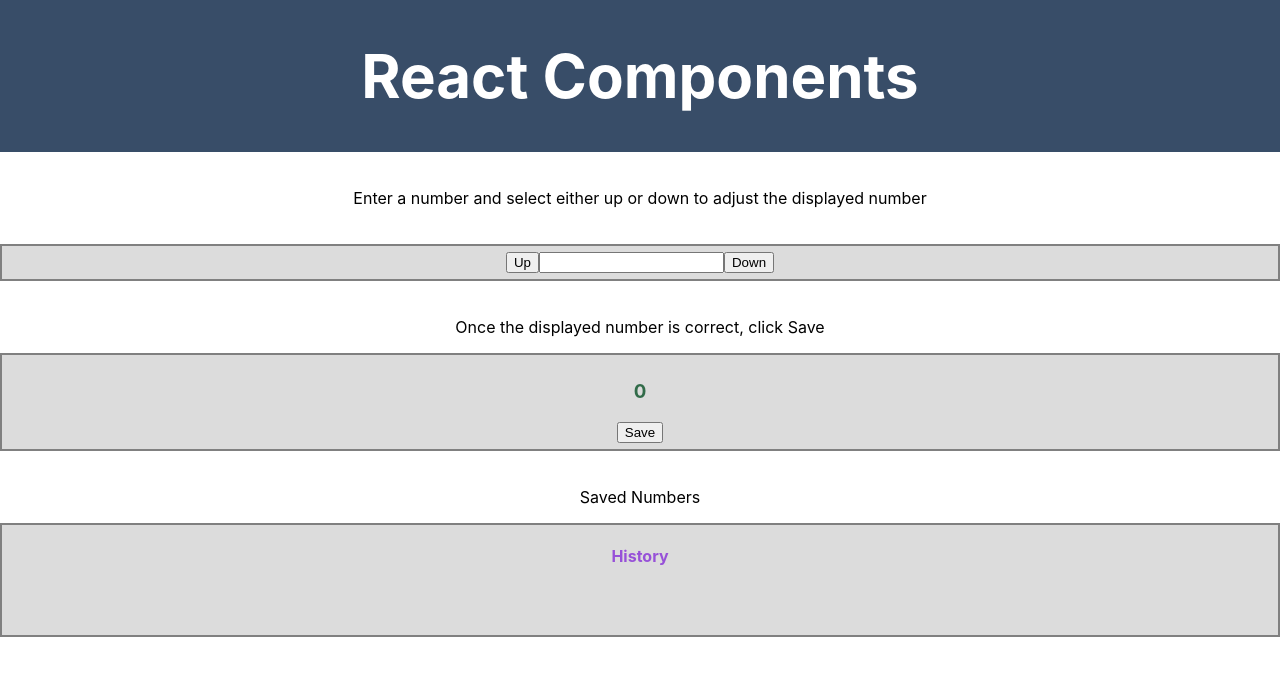
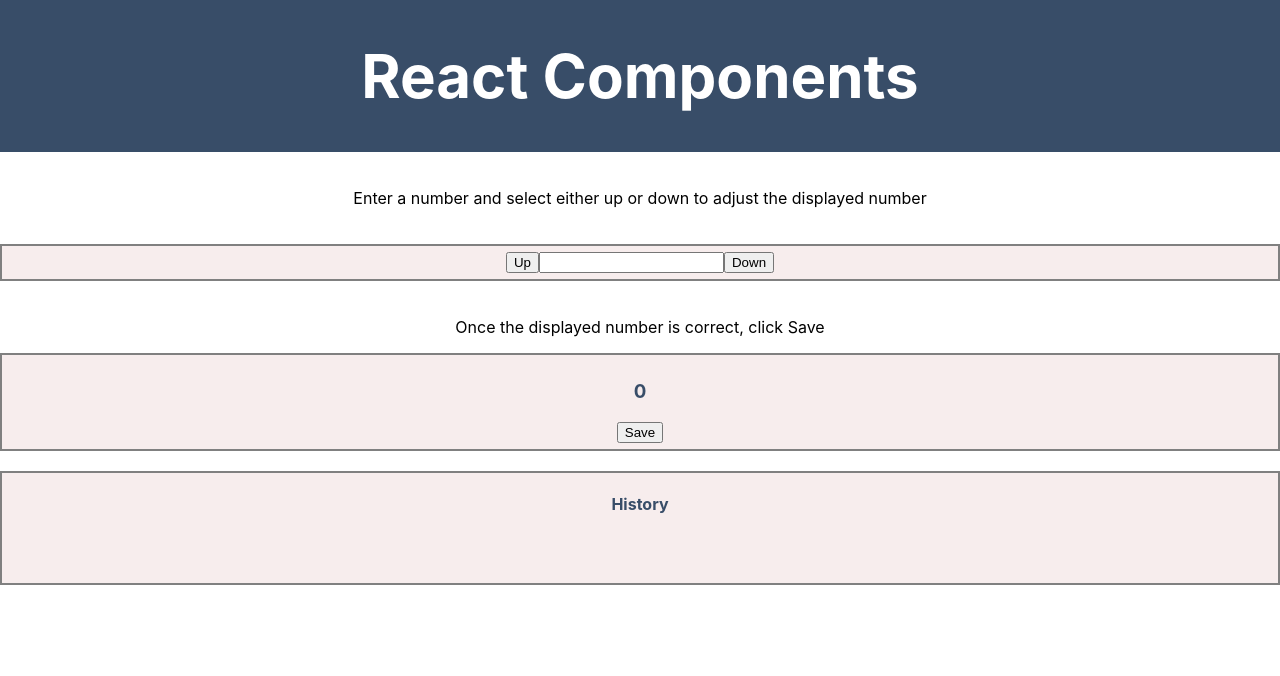
Before and after one commit to brittbmh/react-props-activity, a React (Create React App) app: page / in a window 1280 px wide. Shown: the top 676 px of the page. Built offline with nearby package versions, Linux system fonts and the light colour scheme.

Commit message:
cleaned up code

```diff
--- a/src/App.css
+++ b/src/App.css
@@ -1,10 +1,5 @@
 .App {
   text-align: center;
-}
-
-.App-logo {
-  animation: App-logo-spin infinite 20s linear;
-  height: 40vmin;
 }
 
 .App-header {
@@ -21,7 +16,7 @@
 #EnterDiv {
   border-style: solid;
   border-color: gray;
-  background-color: gainsboro;
+  background-color: rgb(247, 237, 237);
   border-width: 2px;
   display: flex;
   flex-direction: row;
@@ -33,42 +28,28 @@
 #CurrentDiv {
   border-style: solid;
   border-color: gray;
-  background-color: gainsboro;
+  background-color:  rgb(247, 237, 237);
   border-width: 2px;
   display: flex;
   flex-direction: column;
   align-items: center;
   justify-content: center;
   padding: 6px;
-  color: rgb(49, 107, 73)
+  color: rgb(56, 77, 104);
 }
 
 #historyList {
-  list-style-type: none;
   font-size: 24px;
 }
 
 #HistoryDiv {
   border-style: solid;
   border-color: gray;
-  background-color: gainsboro;
+  background-color:  rgb(247, 237, 237);
   border-width: 2px;
   display: flex;
   flex-direction: column;
   align-items: center;
   justify-content: center;
-  color: rgb(151, 81, 216);
+  color: rgb(56, 77, 104);
 }
-
-.App-link {
-  color: #61dafb;
-}
-
-@keyframes App-logo-spin {
-  from {
-    transform: rotate(0deg);
-  }
-  to {
-    transform: rotate(360deg);
-  }
-}
--- a/src/App.js
+++ b/src/App.js
@@ -45,7 +45,6 @@ class App extends Component {
         <p>Once the displayed number is correct, click Save</p>
         <CurrentTotal addToHist={this.addToHist} currentTotal={this.state.total}/>
         <br />
-        <p>Saved Numbers</p>
         <History histList={this.state.numHist}/>
       </div>
     );
--- a/src/components/CurrentTotal.js
+++ b/src/components/CurrentTotal.js
@@ -12,11 +12,9 @@ class CurrentTotal extends Component {
 
 
         return (
-            <div>
-                <div id="CurrentDiv">
-                    <h3>{currentTot}</h3>
-                    <button id="saveButton" onClick={this.saveNumber}>Save</button>
-                </div>
+            <div id="CurrentDiv">
+                <h3>{currentTot}</h3>
+                <button id="saveButton" onClick={this.saveNumber}>Save</button>
             </div>
         )
     }
--- a/src/components/EnterNumber.js
+++ b/src/components/EnterNumber.js
@@ -44,7 +44,7 @@ class EnterNumber extends Component {
                 <br />
                 <div id="EnterDiv">
                     <button id="upButton" onClick={this.changeUp}>Up</button>
-                    <input type="text" onChange={this.changeNum} value={this.state.number} />
+                    <input type="number" onChange={this.changeNum} value={this.state.number} />
                     <button id="downButton" onClick={this.changeDown}>Down</button>
                 </div>
             </div>
--- a/src/components/History.js
+++ b/src/components/History.js
@@ -4,16 +4,15 @@ class History extends Component {
 
 
 
-    render () {
+    render() {
+
         const historyList = [];
         for (let item of this.props.histList) {
             let listItem = (<li>{item}</li>)
             historyList.push(listItem);
         }
 
-
         return (
-            <div>
             <div id="HistoryDiv">
                 <h4>History</h4>
                 {/* {JSON.stringify(this.props.histList)} */}
@@ -22,7 +21,6 @@ class History extends Component {
                     {historyList}
                 </ul>
             </div>
-            </div>
         )
     }
 }
```
Lines whose indentation alone changed are shown as unchanged.
